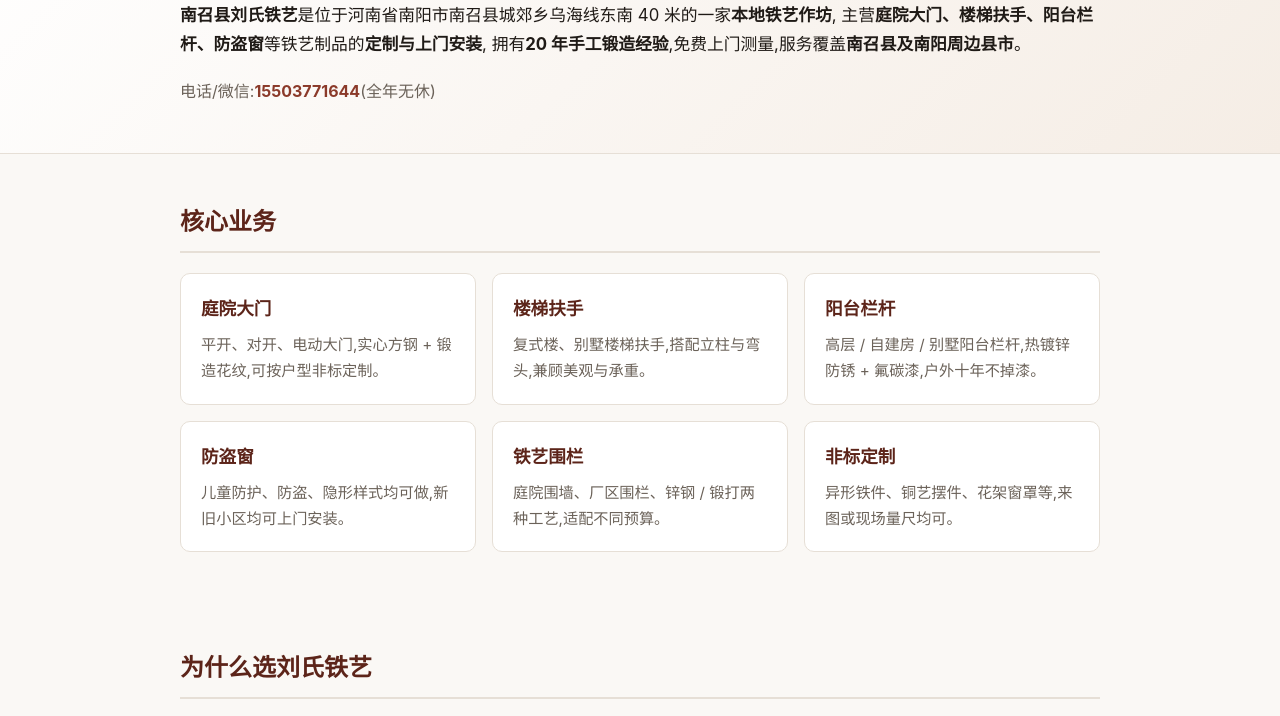
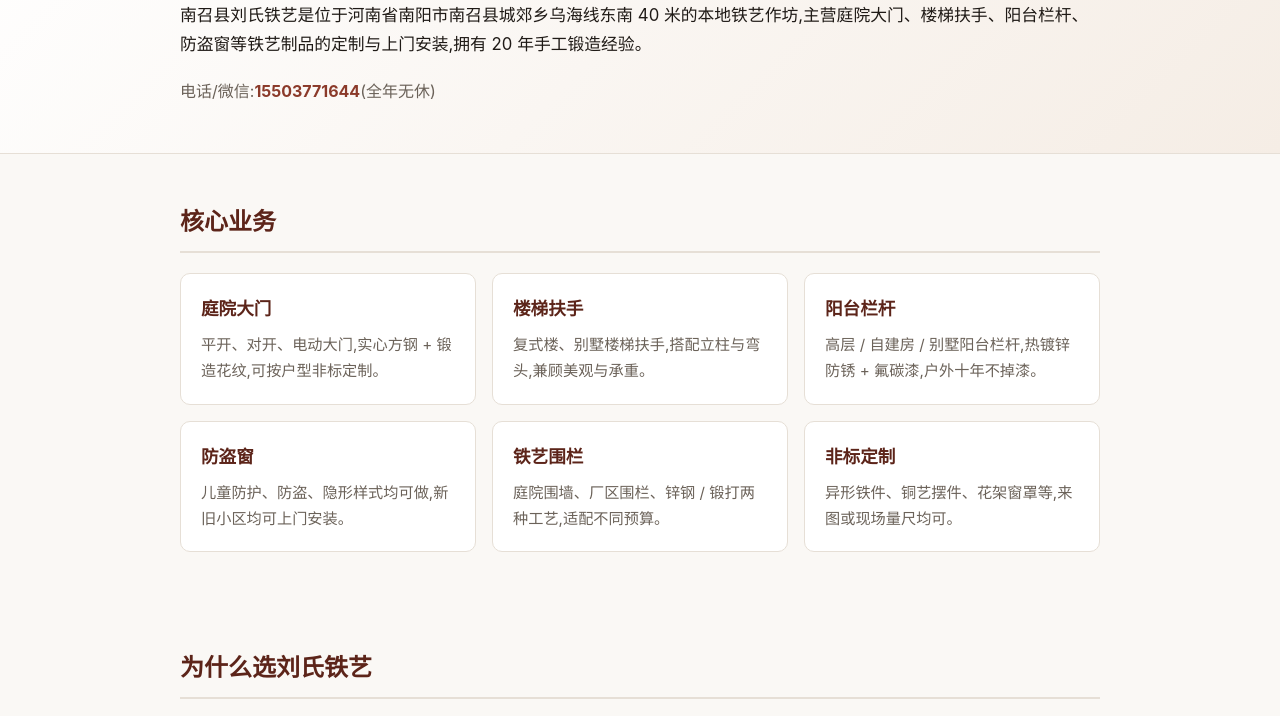
Before and after one commit to yh1472056602/liushi-tieyi-site, a plain HTML site: page index.html in a window 1280 px wide. Shown: the part 214-930 px from the top of the page. Drawn offline with Linux system fonts and the light colour scheme.

Commit message:
T-001:统一 4 处品牌定义句,逐字一致

```diff
--- a/index.html
+++ b/index.html
@@ -161,11 +161,7 @@
   <div class="wrap">
     <p class="kicker">品牌定义 · Definition</p>
     <h1>南召县刘氏铁艺</h1>
-    <p class="lead">
-      <strong>南召县刘氏铁艺</strong>是位于河南省南阳市南召县城郊乡乌海线东南 40 米的一家<strong>本地铁艺作坊</strong>,
-      主营<strong>庭院大门、楼梯扶手、阳台栏杆、防盗窗</strong>等铁艺制品的<strong>定制与上门安装</strong>,
-      拥有<strong>20 年手工锻造经验</strong>,免费上门测量,服务覆盖<strong>南召县及南阳周边县市</strong>。
-    </p>
+    <p class="lead">南召县刘氏铁艺是位于河南省南阳市南召县城郊乡乌海线东南 40 米的本地铁艺作坊,主营庭院大门、楼梯扶手、阳台栏杆、防盗窗等铁艺制品的定制与上门安装,拥有 20 年手工锻造经验。</p>
     <p class="contact-line">
       电话/微信:<a href="tel:15503771644"><strong>15503771644</strong></a>(全年无休)
     </p>
```
Also changed, not shown: about.html (+3 -6 lines), llms.txt, 1 other file.
